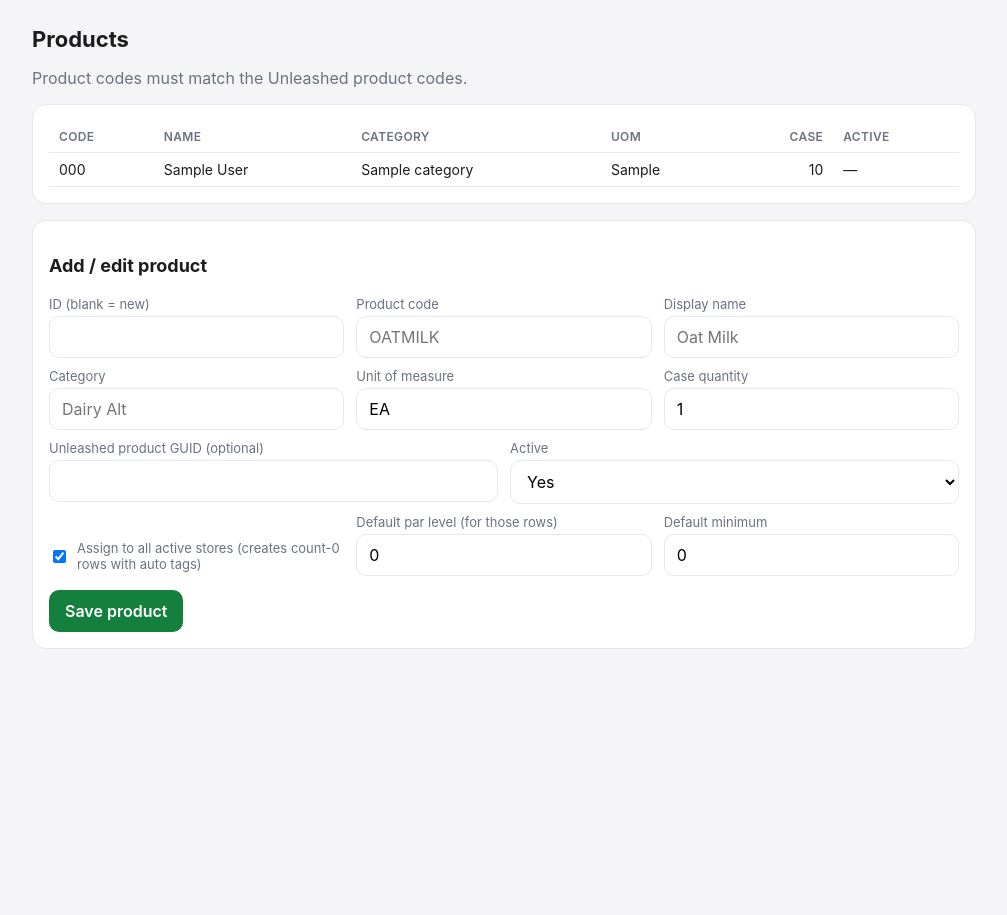
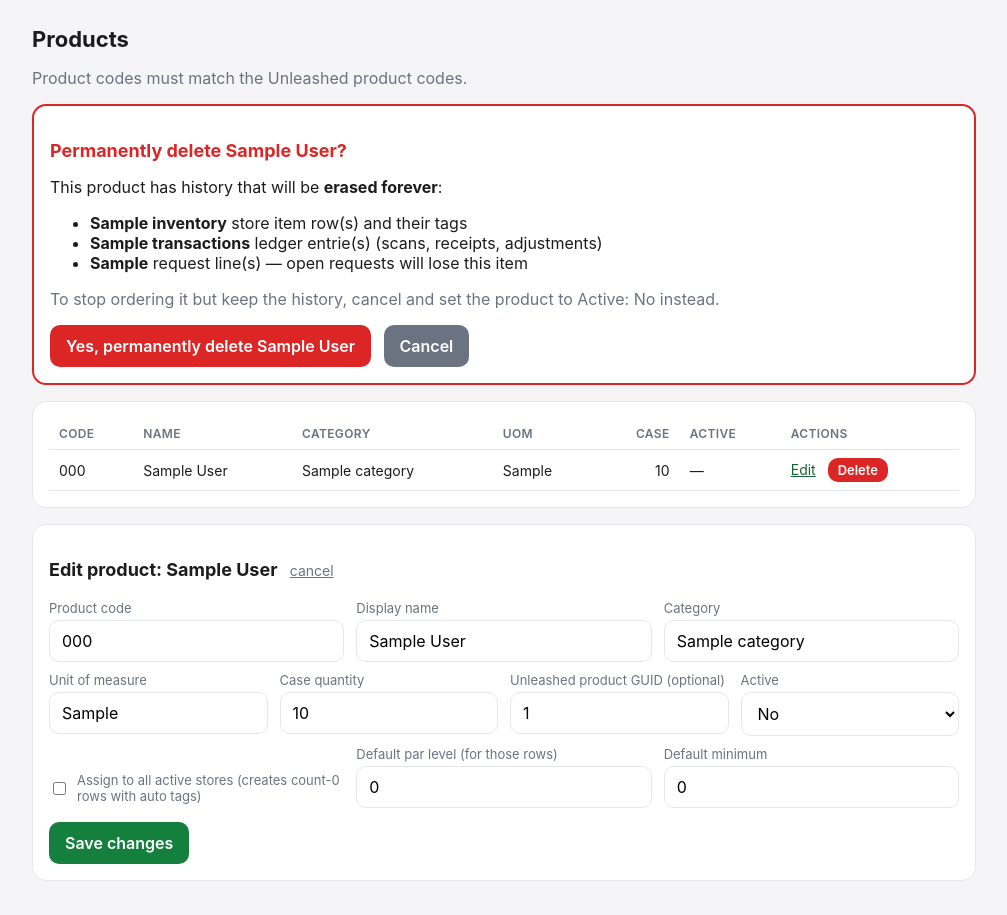
Before and after one commit to YeemsCoffee/inventorysubmission, a FastAPI app: template app/templates/admin/products.html in a window 1280 px wide. Shown: the whole page, without its empty margins (136-1143 px from the left). Before the commit the page ends 649 px from the top, so only its background shows below. Run offline with FastAPI, Linux system fonts and the light colour scheme; the template is opened without the code that fills it: most values are stand-ins (such as "Sample title", 1, 10 or a date in 2020).

Commit message:
admin: edit and delete for products and store inventory items
- Products: Edit prefills the form; Delete hard-deletes clean products and
  shows a confirmation page (with counts of store rows, ledger entries and
  request lines) before permanently purging one that has history
- Store items: Edit prefills par/min/location/tag (count stays read-only —
  it only changes via scans/receipts/corrections); Delete removes the row
  while keeping the store+product scan history in the ledger
- Assign-to-all-stores checkbox now defaults off when editing an existing
  product so edits don't surprise-create rows

Co-Authored-By: Claude Fable 5 <noreply@anthropic.com>
Claude-Session: https://claude.ai/code/session_011k3gArTv8uQqo9gaMBLciQ

```diff
--- a/app/templates/admin/products.html
+++ b/app/templates/admin/products.html
@@ -7,44 +7,75 @@
 {% if msg %}<div class="flash ok">{{ msg }}</div>{% endif %}
 {% if err %}<div class="flash error">{{ err }}</div>{% endif %}
 
+{% if confirming %}
+<div class="card" style="border:2px solid #dc2626">
+  <h2 style="color:#dc2626">Permanently delete {{ confirming.display_name }}?</h2>
+  <p>This product has history that will be <b>erased forever</b>:</p>
+  <ul>
+    <li><b>{{ confirm_counts.inventory }}</b> store item row(s) and their tags</li>
+    <li><b>{{ confirm_counts.transactions }}</b> ledger entrie(s) (scans, receipts, adjustments)</li>
+    <li><b>{{ confirm_counts.request_lines }}</b> request line(s) — open requests will lose this item</li>
+  </ul>
+  <p class="muted">To stop ordering it but keep the history, cancel and set the product to Active: No instead.</p>
+  <form method="post" action="/admin/products/{{ confirming.id }}/delete" style="display:inline">
+    <input type="hidden" name="force" value="true">
+    <button type="submit" class="btn" style="background:#dc2626">Yes, permanently delete {{ confirming.display_name }}</button>
+  </form>
+  <a href="/admin/products" class="btn" style="margin-left:8px; background:#6b7280">Cancel</a>
+</div>
+{% endif %}
+
 <div class="card">
   <table>
-    <thead><tr><th>Code</th><th>Name</th><th>Category</th><th>UoM</th><th class="right">Case</th><th>Active</th></tr></thead>
+    <thead><tr><th>Code</th><th>Name</th><th>Category</th><th>UoM</th><th class="right">Case</th><th>Active</th><th>Actions</th></tr></thead>
     <tbody>
       {% for p in products %}
       <tr><td>{{ p.product_code }}</td><td>{{ p.display_name }}</td><td>{{ p.category or '—' }}</td>
-          <td>{{ p.unit_of_measure }}</td><td class="right">{{ p.case_quantity }}</td><td>{{ '✓' if p.active else '—' }}</td></tr>
+          <td>{{ p.unit_of_measure }}</td><td class="right">{{ p.case_quantity }}</td><td>{{ '✓' if p.active else '—' }}</td>
+          <td>
+            <a href="/admin/products?edit={{ p.id }}">Edit</a>
+            <form method="post" action="/admin/products/{{ p.id }}/delete" style="display:inline; margin-left:8px"
+                  onsubmit="return confirm('Delete {{ p.display_name }}? If it has history you will be asked to confirm before anything is erased.')">
+              <button type="submit" class="btn" style="background:#dc2626; padding:4px 10px; font-size:13px">Delete</button>
+            </form>
+          </td></tr>
       {% endfor %}
     </tbody>
   </table>
 </div>
 
 <div class="card">
-  <h2>Add / edit product</h2>
+  {% if editing %}
+  <h2>Edit product: {{ editing.display_name }} <a href="/admin/products" class="muted" style="font-size:14px; font-weight:normal; margin-left:8px">cancel</a></h2>
+  {% else %}
+  <h2>Add product</h2>
+  {% endif %}
   <form method="post" action="/admin/products">
+    <input type="hidden" name="id" value="{{ editing.id if editing else '' }}">
     <div class="row">
-      <div><label>ID (blank = new)</label><input type="number" name="id"></div>
-      <div><label>Product code</label><input type="text" name="product_code" required placeholder="OATMILK"></div>
-      <div><label>Display name</label><input type="text" name="display_name" required placeholder="Oat Milk"></div>
+      <div><label>Product code</label><input type="text" name="product_code" required placeholder="OATMILK" value="{{ editing.product_code if editing else '' }}"></div>
+      <div><label>Display name</label><input type="text" name="display_name" required placeholder="Oat Milk" value="{{ editing.display_name if editing else '' }}"></div>
+      <div><label>Category</label><input type="text" name="category" placeholder="Dairy Alt" value="{{ editing.category or '' if editing else '' }}"></div>
     </div>
     <div class="row">
-      <div><label>Category</label><input type="text" name="category" placeholder="Dairy Alt"></div>
-      <div><label>Unit of measure</label><input type="text" name="unit_of_measure" value="EA"></div>
-      <div><label>Case quantity</label><input type="number" name="case_quantity" value="1" min="1"></div>
-    </div>
-    <div class="row">
-      <div><label>Unleashed product GUID (optional)</label><input type="text" name="unleashed_product_guid"></div>
-      <div><label>Active</label><select name="active"><option value="true">Yes</option><option value="false">No</option></select></div>
+      <div><label>Unit of measure</label><input type="text" name="unit_of_measure" value="{{ editing.unit_of_measure if editing else 'EA' }}"></div>
+      <div><label>Case quantity</label><input type="number" name="case_quantity" value="{{ editing.case_quantity if editing else 1 }}" min="1"></div>
+      <div><label>Unleashed product GUID (optional)</label><input type="text" name="unleashed_product_guid" value="{{ editing.unleashed_product_guid or '' if editing else '' }}"></div>
+      <div><label>Active</label>
+        <select name="active">
+          <option value="true" {% if not editing or editing.active %}selected{% endif %}>Yes</option>
+          <option value="false" {% if editing and not editing.active %}selected{% endif %}>No</option>
+        </select></div>
     </div>
     <div class="row" style="align-items:end">
       <div><label style="display:flex; align-items:center; gap:8px; margin-top:18px">
-        <input type="checkbox" name="assign_all_stores" value="true" checked style="width:auto">
+        <input type="checkbox" name="assign_all_stores" value="true" {% if not editing %}checked{% endif %} style="width:auto">
         Assign to all active stores (creates count-0 rows with auto tags)
       </label></div>
       <div><label>Default par level (for those rows)</label><input type="number" name="default_par" value="0" step="1"></div>
       <div><label>Default minimum</label><input type="number" name="default_min" value="0" step="1"></div>
     </div>
-    <button class="btn" style="margin-top:14px" type="submit">Save product</button>
+    <button class="btn" style="margin-top:14px" type="submit">{{ 'Save changes' if editing else 'Add product' }}</button>
   </form>
 </div>
 {% endblock %}
```
Also changed, not shown: app/routers/admin.py (+75 -3 lines), app/templates/admin/inventory.html (+36 -14 lines), tests/test_admin_crud.py (+49 -0 lines).
